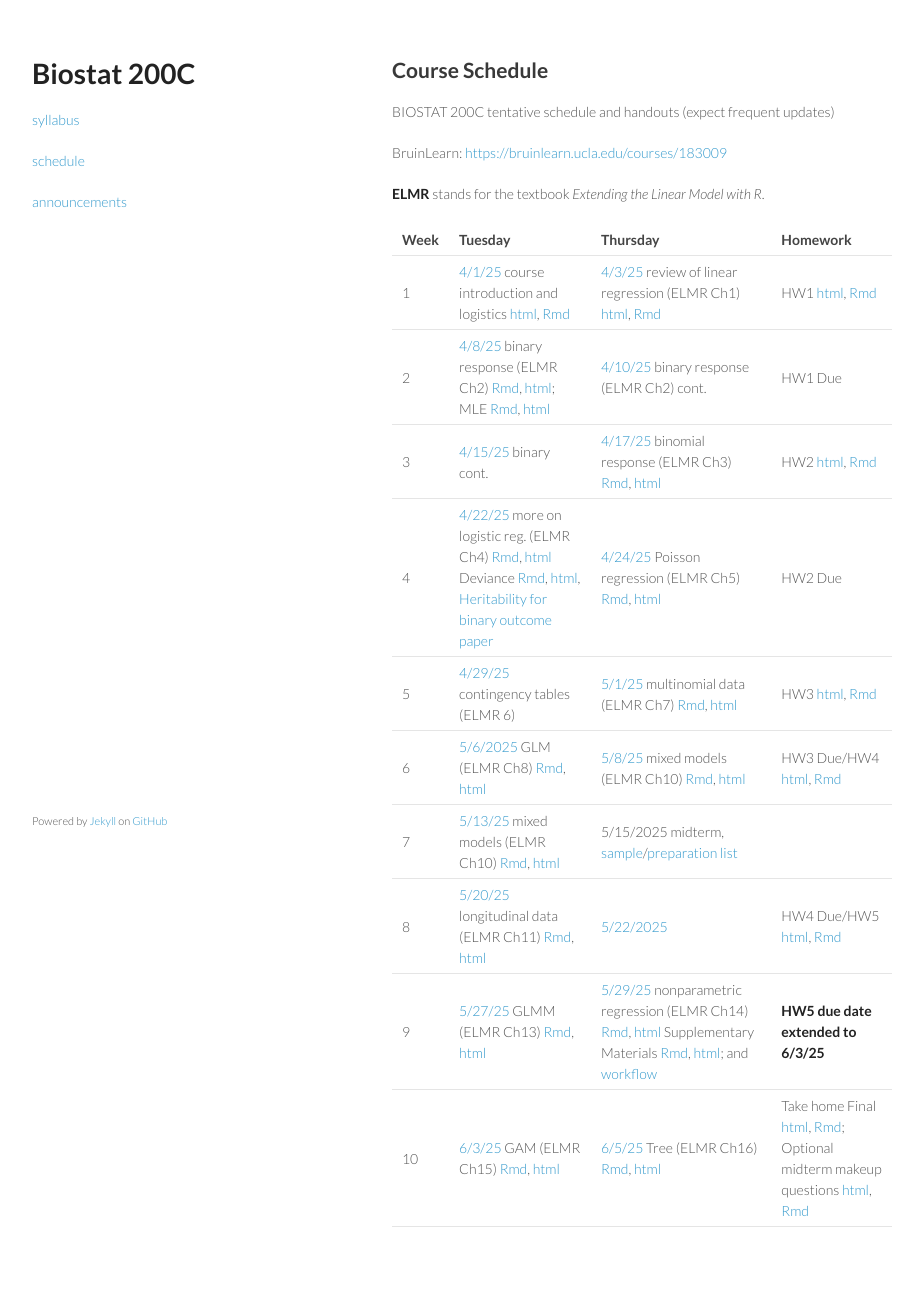
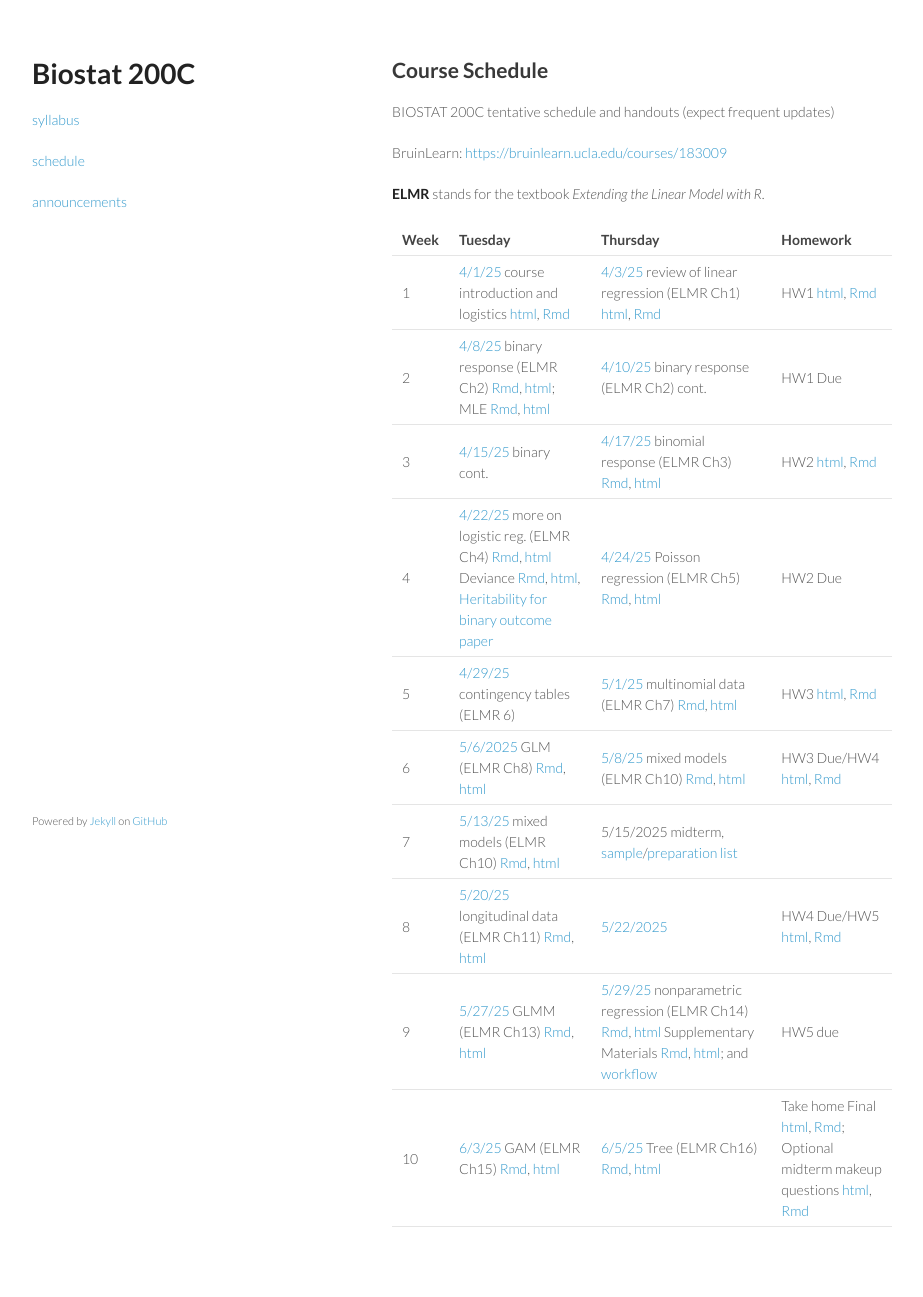
Before and after one commit to ucla-biostat-200c/2025spring, a Jekyll site: the page built from schedule/schedule.md, in a window 1280 px wide. Shown: the whole page, without its empty margins (178-1101 px from the left). Built offline with Jekyll 4.4.1, drawn with Linux system fonts in a browser that asks for light colours.

Commit message:
revise syllabus

```diff
--- a/schedule/schedule.md
+++ b/schedule/schedule.md
@@ -22,5 +22,5 @@ BruinLearn: <https://bruinlearn.ucla.edu/courses/183009>
 | 6    | [5/6/2025](https://ucla-biostat-200c.github.io/2025spring/biostat200cspring2025/2025/05/06/week6-day1.html)  GLM (ELMR Ch8) [Rmd](https://raw.githubusercontent.com/ucla-biostat-200c/2025spring/master/slides/09-glm/glm.qmd), [html](../slides/09-glm/glm.html)                                                                                                                                                                                                                                                                                                                           | [5/8/25](https://ucla-biostat-200c.github.io/2025spring/biostat200cspring2025/2025/05/08/week6-day2.html) mixed models (ELMR Ch10) [Rmd](https://raw.githubusercontent.com/ucla-biostat-200c/2025spring/master/slides/11-randeff/randeff.qmd), [html](../slides/11-randeff/randeff.html)                                                                                                                                                                                                                        |    HW3 Due/HW4 [html](../hw/hw4.html), [Rmd](https://raw.githubusercontent.com/ucla-biostat-200c/2025spring/master/hw/hw4.qmd)                                                                                                                                                                                               |
 | 7    | [5/13/25](https://ucla-biostat-200c.github.io/2025spring/biostat200cspring2025/2025/05/13/week7-day1.html)  mixed models (ELMR Ch10) [Rmd](https://raw.githubusercontent.com/ucla-biostat-200c/2025spring/master/slides/11-randeff/randeff.qmd), [html](../slides/11-randeff/randeff.html)                                                                                                                                                                                                                                                                                                  | 5/15/2025  midterm, [sample](../midterm/200c_midterm_sample.html)/[preparation list](../midterm/200c_midterm_prepare.html)                                                                                                                                                                                                                                                                                                                                                                                      |                                                                                                                                                                                                                                                                                                                              |
 | 8    | [5/20/25](https://ucla-biostat-200c.github.io/2025spring/biostat200cspring2025/2025/05/20/week8-day1.html) longitudinal data (ELMR Ch11) [Rmd](https://raw.githubusercontent.com/ucla-biostat-200c/2025spring/master/slides/12-long/long.qmd), [html](../slides/12-long/long.html)                                                                                                                                                                                                                                                                                                          | [5/22/2025](https://ucla-biostat-200c.github.io/2025spring/biostat200cspring2025/2025/05/22/week8-day2.html)                                                                                                                                                                                                                                                                                                                                                                                                    | HW4 Due/HW5 [html](../hw/hw5.html), [Rmd](https://raw.githubusercontent.com/ucla-biostat-200c/2025spring/master/hw/hw5.qmd)                                                                                                                                                                                                  |
-| 9    | [5/27/25](https://ucla-biostat-200c.github.io/2025spring/biostat200cspring2025/2025/05/27/week9-day1.html)  GLMM (ELMR Ch13) [Rmd](https://raw.githubusercontent.com/ucla-biostat-200c/2025spring/master/slides/13-glmm/glmm.qmd), [html](../slides/13-glmm/glmm.html)                                                                                                                                                                                                                                                                                                                      | [5/29/25](https://ucla-biostat-200c.github.io/2025spring/biostat200cspring2025/2025/05/29/week9-day2.html) nonparametric regression (ELMR Ch14) [Rmd](https://raw.githubusercontent.com/ucla-biostat-200c/2025spring/master/slides/14-np/np.qmd), [html](../slides/14-np/np.html) Supplementary Materials [Rmd](https://raw.githubusercontent.com/ucla-biostat-200c/2025spring/master/slides/14-np/nonlinear.qmd), [html](../slides/14-np/nonlinear.html); and [workflow](../slides/14-np/workflow_bs.html)     | **HW5 due date extended to 6/3/25**                                                                                                                                                                                                                                                                                          |
+| 9    | [5/27/25](https://ucla-biostat-200c.github.io/2025spring/biostat200cspring2025/2025/05/27/week9-day1.html)  GLMM (ELMR Ch13) [Rmd](https://raw.githubusercontent.com/ucla-biostat-200c/2025spring/master/slides/13-glmm/glmm.qmd), [html](../slides/13-glmm/glmm.html)                                                                                                                                                                                                                                                                                                                      | [5/29/25](https://ucla-biostat-200c.github.io/2025spring/biostat200cspring2025/2025/05/29/week9-day2.html) nonparametric regression (ELMR Ch14) [Rmd](https://raw.githubusercontent.com/ucla-biostat-200c/2025spring/master/slides/14-np/np.qmd), [html](../slides/14-np/np.html) Supplementary Materials [Rmd](https://raw.githubusercontent.com/ucla-biostat-200c/2025spring/master/slides/14-np/nonlinear.qmd), [html](../slides/14-np/nonlinear.html); and [workflow](../slides/14-np/workflow_bs.html)     | HW5 due                                                                                                                                                                                                                                                                                         |
 | 10   | [6/3/25](https://ucla-biostat-200c.github.io/2025spring/biostat200cspring2025/2025/06/03/week10-day1.html)  GAM (ELMR Ch15) [Rmd](https://raw.githubusercontent.com/ucla-biostat-200c/2025spring/master/slides/15-gam/gam.qmd), [html](../slides/15-gam/gam.html)                                                                                                                                                                                                                                                                                                                           | [6/5/25](https://ucla-biostat-200c.github.io/2025spring/biostat200cspring2025/2025/06/05/week10-day2.html) Tree (ELMR Ch16) [Rmd](https://raw.githubusercontent.com/ucla-biostat-200c/2025spring/master/slides/16-tree/tree.qmd), [html](../slides/16-tree/tree.html)                                                                                                                                                                                                                                           | Take home Final [html](../final/200c_final.html), [Rmd](https://raw.githubusercontent.com/ucla-biostat-200c/2025spring/master/final/200c_final.qmd); Optional midterm makeup questions [html](../hw/midterm-makeup.html), [Rmd](https://raw.githubusercontent.com/ucla-biostat-200c/2025spring/master/hw/midterm-makeup.qmd) |
```
